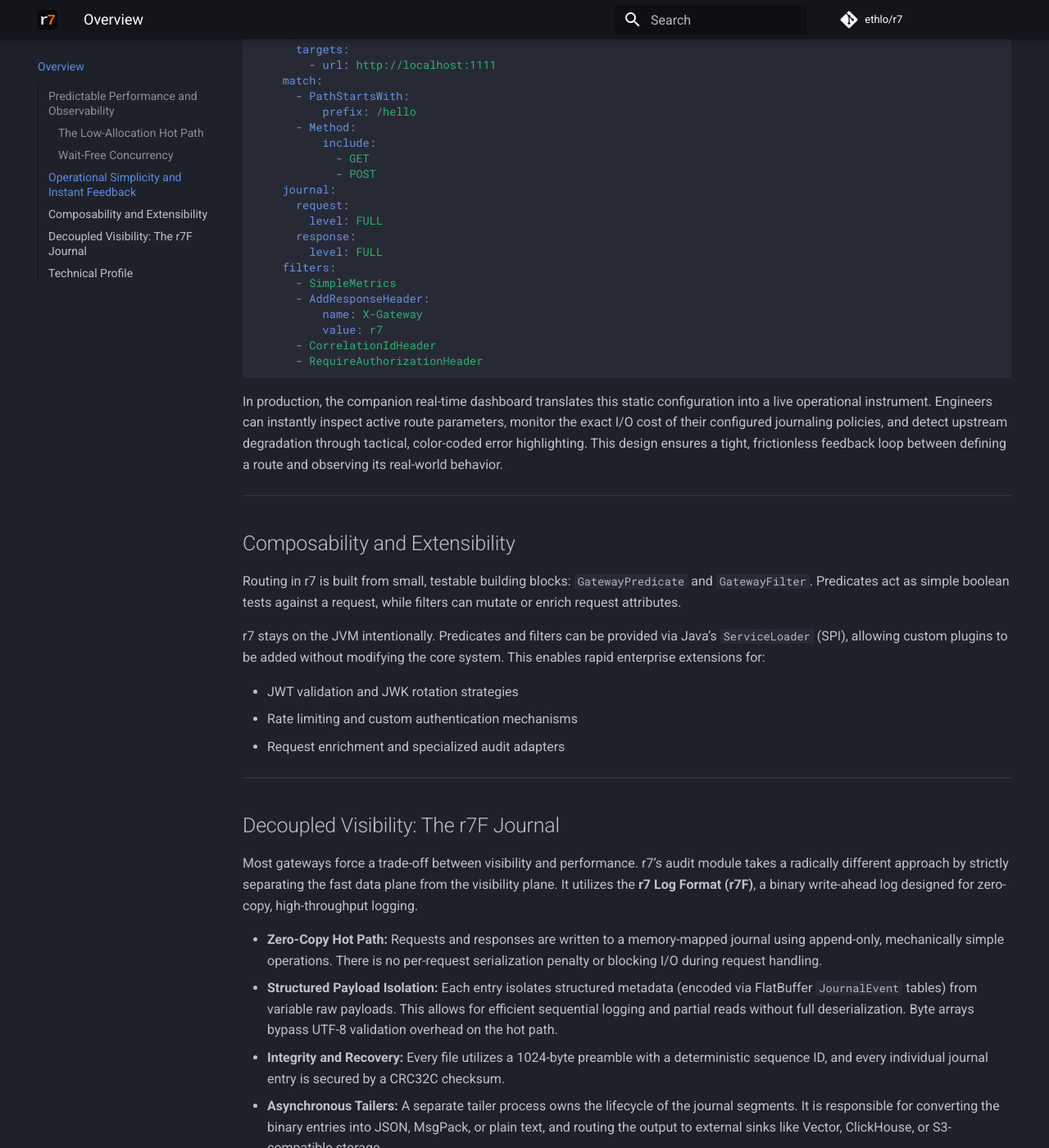
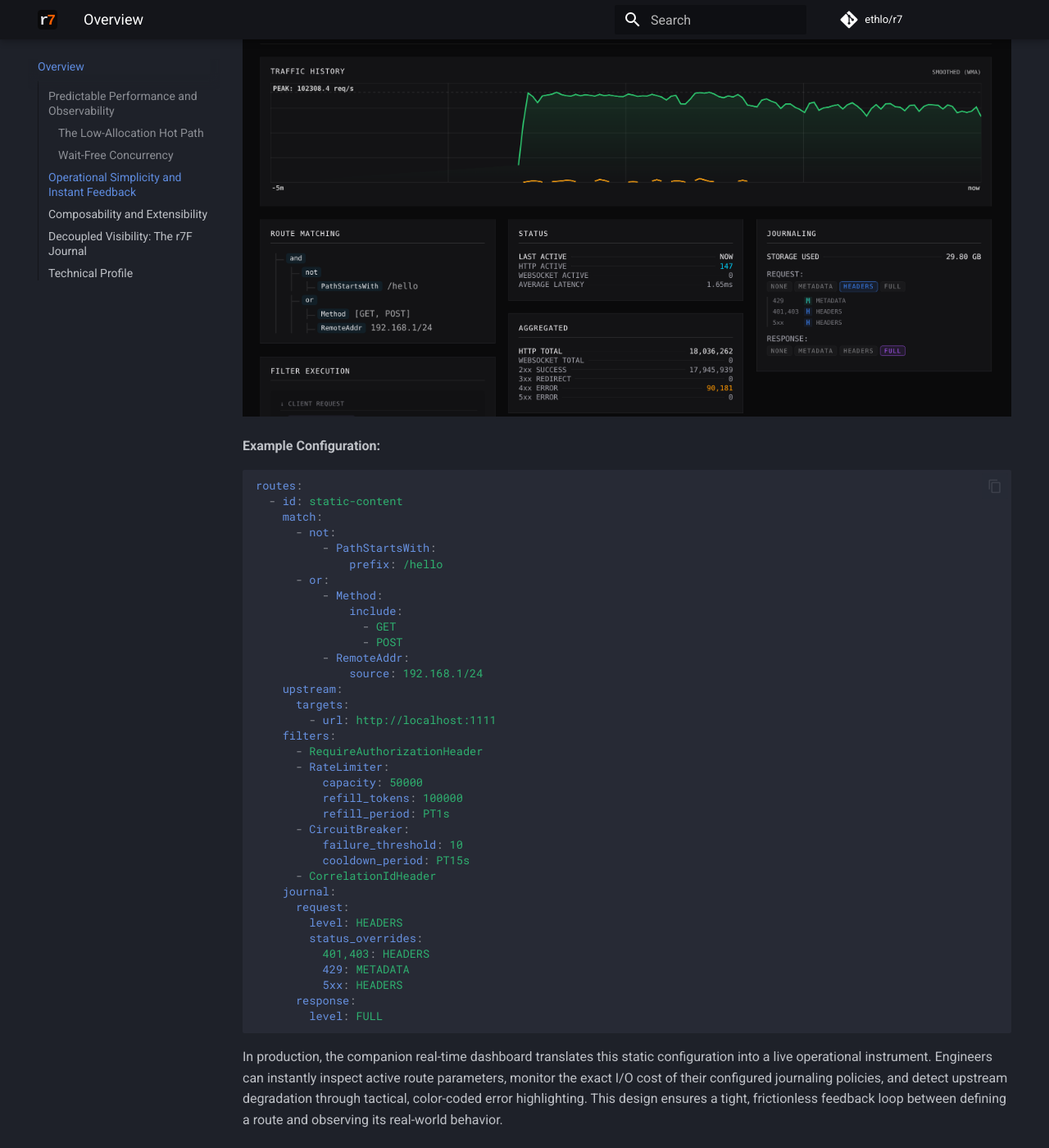
Before and after one commit to ethlo/r7, an MkDocs documentation site: the page built from docs/index.md, in a window 1280 px wide and 1400 px high, scrolled down 1902 px. Shown: the whole window at 82% size. Built offline with MkDocs 1.6.1 and Material for MkDocs 9.7.7, drawn with Linux system fonts in a browser that asks for light colours; comment, search, counter and statistics services are not loaded.

Commit message:
Update docs

````diff
--- a/docs/index.md
+++ b/docs/index.md
@@ -27,34 +27,46 @@ r7 pairs a declarative configuration model with immediate operational visibility
 
 This simplicity extends to the forensic visibility plane, where journaling policies can be tuned independently per route and per request/response direction. The configuration natively supports the dynamic elevation of audit levels, such as automatically escalating a payload capture from `METADATA` to `HEADERS` when an upstream returns a 5xx error.
 
+![r7 Dashboard route view](assets/route_view.png)
+
 **Example Configuration:**
 
 ```yaml
 routes:
-  - id: undertow-internal-backend
+  - id: static-content
+    match:
+      - not:
+          - PathStartsWith:
+              prefix: /hello
+      - or:
+          - Method:
+              include:
+                - GET
+                - POST
+          - RemoteAddr:
+              source: 192.168.1/24
     upstream:
       targets:
         - url: http://localhost:1111
-    match:
-      - PathStartsWith:
-          prefix: /hello
-      - Method:
-          include:
-            - GET
-            - POST
+    filters:
+      - RequireAuthorizationHeader
+      - RateLimiter:
+          capacity: 50000
+          refill_tokens: 100000
+          refill_period: PT1s
+      - CircuitBreaker:
+          failure_threshold: 10
+          cooldown_period: PT15s
+      - CorrelationIdHeader
     journal:
       request:
-        level: FULL
+        level: HEADERS
+        status_overrides:
+          401,403: HEADERS
+          429: METADATA
+          5xx: HEADERS
       response:
         level: FULL
-    filters:
-      - SimpleMetrics
-      - AddResponseHeader:
-          name: X-Gateway
-          value: r7
-      - CorrelationIdHeader
-      - RequireAuthorizationHeader
-
 ```
 
 In production, the companion real-time dashboard translates this static configuration into a live operational instrument. Engineers can instantly inspect active route parameters, monitor the exact I/O cost of their configured journaling policies, and detect upstream degradation through tactical, color-coded error highlighting. This design ensures a tight, frictionless feedback loop between defining a route and observing its real-world behavior.
--- a/mkdocs.yml
+++ b/mkdocs.yml
@@ -16,6 +16,10 @@ theme:
     - toc.integrate
   logo: assets/r7.svg
   favicon: assets/r7.svg
+
+extra:
+  announcement: >
+    **Note:** r7 is currently in active pre-release development. Features, configuration schemas, and APIs may change without notice.
 
 nav:
   - Overview: index.md
````
Also changed, not shown: README.md (+3 -88 lines).
